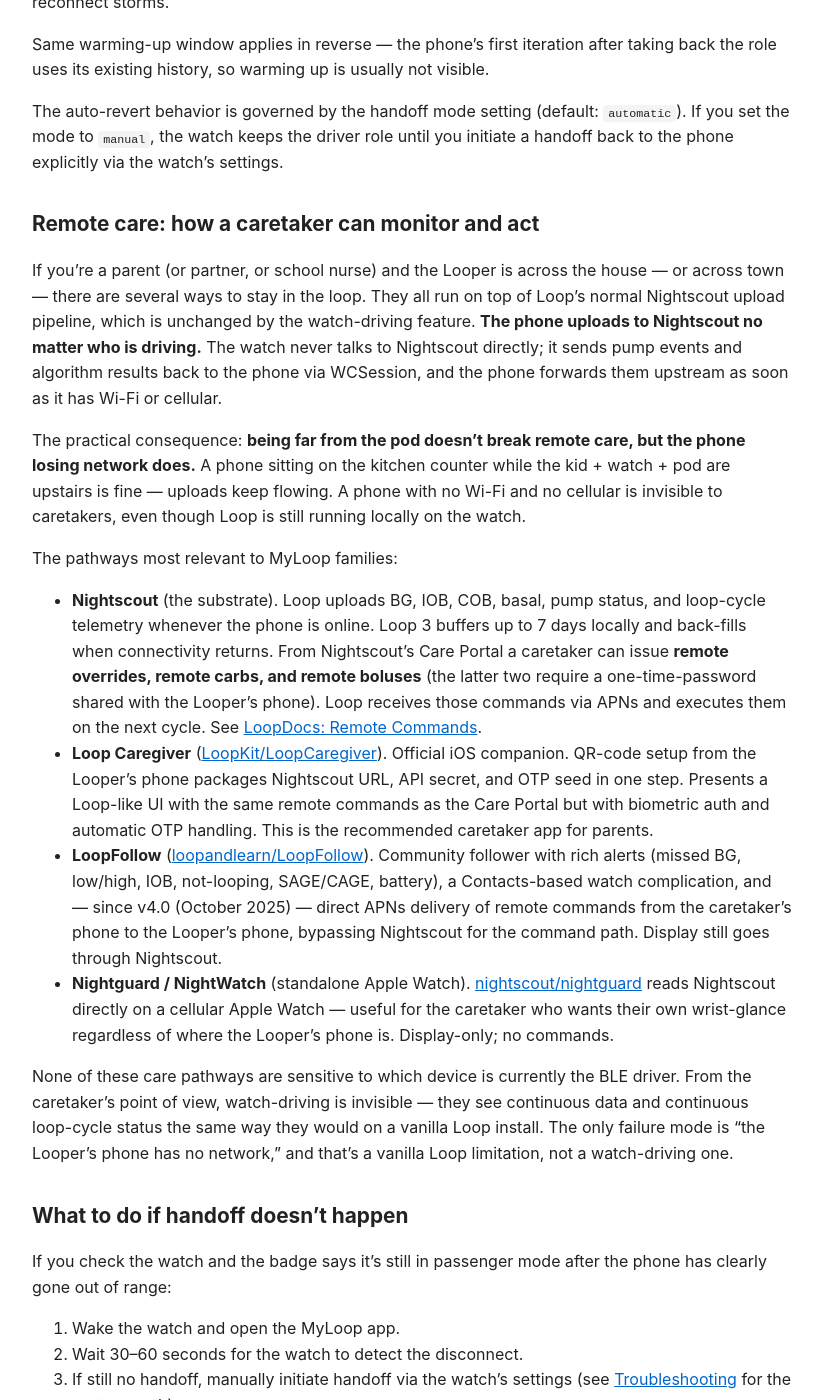
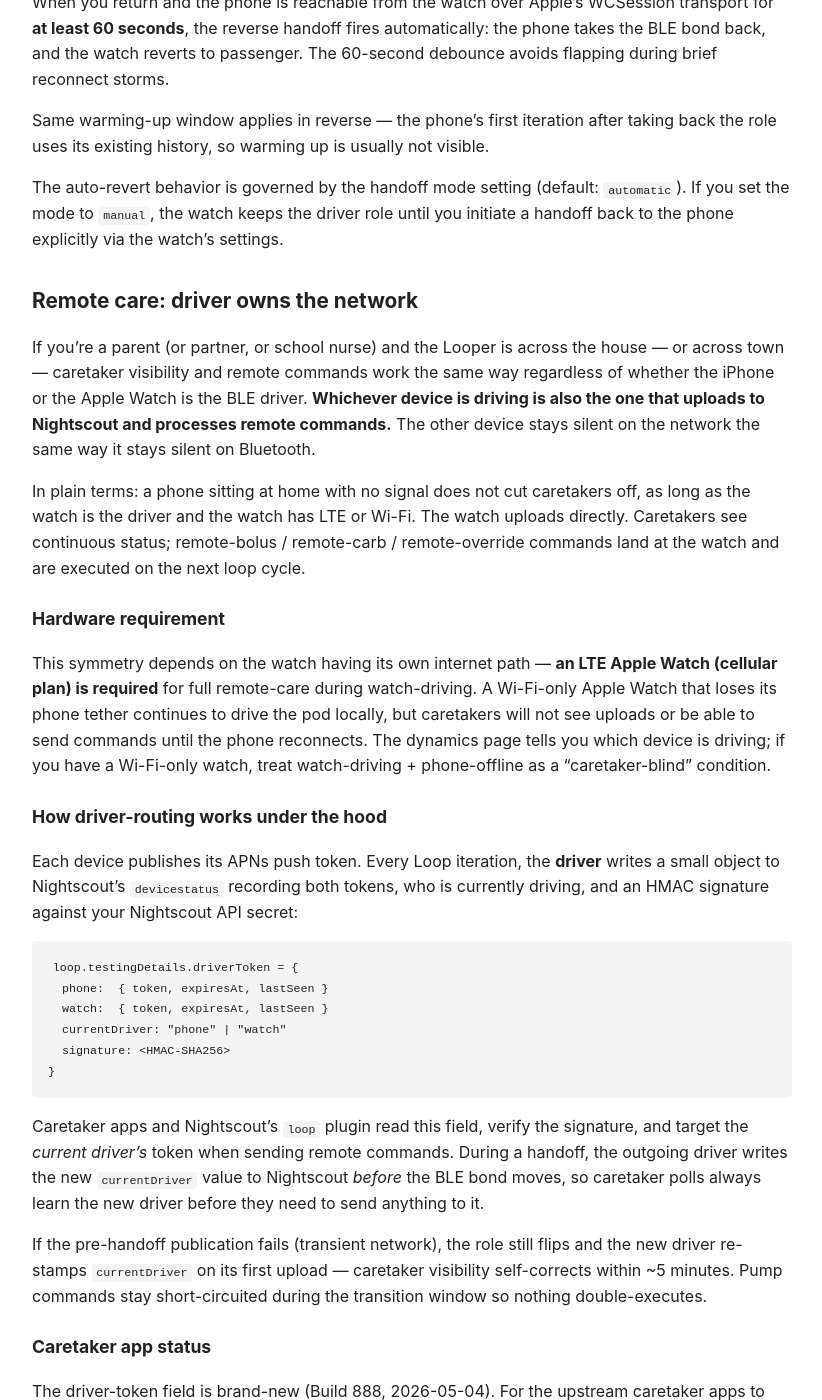
Before and after one commit to threecee/threecee.github.io, a Jekyll site: the page built from myloop-watch-dynamics.md, in a window 1280 px wide and 1400 px high, scrolled down 4387 px. Shown: the whole window, without its empty margins (228-1050 px from the left). Built offline with Jekyll 4.4.1, drawn with Linux system fonts in a browser that asks for light colours; some of the changed text lies outside the part shown.

Commit message:
docs(watch-dynamics): rewrite remote care for Build 888 (B.11)
Flip the architecture story to driver-owns-network. The phone is no
longer the sole network endpoint — whichever device drives the BLE
bond also uploads to Nightscout and processes APNs remote commands.
LTE Apple Watch is required for full symmetry; Wi-Fi-only watches
remain caretaker-blind during phone-offline + watch-driving.

Cover the new HMAC-signed driverToken rendezvous in
devicestatus.loop.testingDetails (B.11.2 + B.11.2.1), the
pending-driver handshake that publishes currentDriver before the
BLE flip (B.11.3), and the upstream caretaker-app PRs still
needed (F.1a Nightscout loop plugin, F.2 LoopFollow direct-APNs)
to fully exploit the publication. Update the not-yet-supported
list and the footer to Build 888.

threecee-claude

````diff
--- a/myloop-watch-dynamics.md
+++ b/myloop-watch-dynamics.md
@@ -181,6 +181,10 @@ While you're separated:
 - Dosing decisions continue, computed on the watch.
 - Alerts fire on your wrist.
 - The phone may show "watch is currently driving" if you check it.
+- If the watch has LTE or Wi-Fi, uploads to Nightscout continue
+  directly from the watch. Caretakers see live data even with the
+  phone fully offline. (Wi-Fi-only watches lose this until the phone
+  reconnects.)
 
 ### Cold-launch while phone is offline
 
@@ -214,58 +218,88 @@ The auto-revert behavior is governed by the handoff mode setting
 keeps the driver role until you initiate a handoff back to the phone
 explicitly via the watch's settings.
 
-## Remote care: how a caretaker can monitor and act
+## Remote care: driver owns the network
 
 If you're a parent (or partner, or school nurse) and the Looper is
-across the house — or across town — there are several ways to stay in
-the loop. They all run on top of Loop's normal Nightscout upload
-pipeline, which is unchanged by the watch-driving feature. **The phone
-uploads to Nightscout no matter who is driving.** The watch never
-talks to Nightscout directly; it sends pump events and algorithm
-results back to the phone via WCSession, and the phone forwards them
-upstream as soon as it has Wi-Fi or cellular.
+across the house — or across town — caretaker visibility and remote
+commands work the same way regardless of whether the iPhone or the
+Apple Watch is the BLE driver. **Whichever device is driving is also
+the one that uploads to Nightscout and processes remote commands.**
+The other device stays silent on the network the same way it stays
+silent on Bluetooth.
 
-The practical consequence: **being far from the pod doesn't break
-remote care, but the phone losing network does.** A phone sitting on
-the kitchen counter while the kid + watch + pod are upstairs is fine —
-uploads keep flowing. A phone with no Wi-Fi and no cellular is
-invisible to caretakers, even though Loop is still running locally on
-the watch.
+In plain terms: a phone sitting at home with no signal does not cut
+caretakers off, as long as the watch is the driver and the watch has
+LTE or Wi-Fi. The watch uploads directly. Caretakers see continuous
+status; remote-bolus / remote-carb / remote-override commands land at
+the watch and are executed on the next loop cycle.
 
-The pathways most relevant to MyLoop families:
+### Hardware requirement
 
-- **Nightscout** (the substrate). Loop uploads BG, IOB, COB, basal,
-  pump status, and loop-cycle telemetry whenever the phone is online.
-  Loop 3 buffers up to 7 days locally and back-fills when connectivity
-  returns. From Nightscout's Care Portal a caretaker can issue
-  **remote overrides, remote carbs, and remote boluses** (the latter
-  two require a one-time-password shared with the Looper's phone).
-  Loop receives those commands via APNs and executes them on the next
-  cycle. See [LoopDocs: Remote
-  Commands](https://loopkit.github.io/loopdocs/nightscout/remote-commands/).
-- **Loop Caregiver** ([LoopKit/LoopCaregiver](https://github.com/LoopKit/LoopCaregiver)).
-  Official iOS companion. QR-code setup from the Looper's phone packages
-  Nightscout URL, API secret, and OTP seed in one step. Presents a
-  Loop-like UI with the same remote commands as the Care Portal but
-  with biometric auth and automatic OTP handling. This is the
-  recommended caretaker app for parents.
-- **LoopFollow** ([loopandlearn/LoopFollow](https://github.com/loopandlearn/LoopFollow)).
-  Community follower with rich alerts (missed BG, low/high, IOB, not-looping,
-  SAGE/CAGE, battery), a Contacts-based watch complication, and — since
-  v4.0 (October 2025) — direct APNs delivery of remote commands from the
-  caretaker's phone to the Looper's phone, bypassing Nightscout for the
-  command path. Display still goes through Nightscout.
-- **Nightguard / NightWatch** (standalone Apple Watch). [nightscout/nightguard](https://github.com/nightscout/nightguard)
-  reads Nightscout directly on a cellular Apple Watch — useful for the
-  caretaker who wants their own wrist-glance regardless of where the
-  Looper's phone is. Display-only; no commands.
+This symmetry depends on the watch having its own internet path —
+**an LTE Apple Watch (cellular plan) is required** for full
+remote-care during watch-driving. A Wi-Fi-only Apple Watch that loses
+its phone tether continues to drive the pod locally, but caretakers
+will not see uploads or be able to send commands until the phone
+reconnects. The dynamics page tells you which device is driving; if
+you have a Wi-Fi-only watch, treat watch-driving + phone-offline as a
+"caretaker-blind" condition.
 
-None of these care pathways are sensitive to which device is currently
-the BLE driver. From the caretaker's point of view, watch-driving is
-invisible — they see continuous data and continuous loop-cycle status
-the same way they would on a vanilla Loop install. The only failure
-mode is "the Looper's phone has no network," and that's a vanilla Loop
-limitation, not a watch-driving one.
+### How driver-routing works under the hood
+
+Each device publishes its APNs push token. Every Loop iteration, the
+**driver** writes a small object to Nightscout's `devicestatus`
+recording both tokens, who is currently driving, and an HMAC
+signature against your Nightscout API secret:
+
+```
+loop.testingDetails.driverToken = {
+  phone:  { token, expiresAt, lastSeen }
+  watch:  { token, expiresAt, lastSeen }
+  currentDriver: "phone" | "watch"
+  signature: <HMAC-SHA256>
+}
+```
+
+Caretaker apps and Nightscout's `loop` plugin read this field, verify
+the signature, and target the *current driver's* token when sending
+remote commands. During a handoff, the outgoing driver writes the
+new `currentDriver` value to Nightscout *before* the BLE bond moves,
+so caretaker polls always learn the new driver before they need to
+send anything to it.
+
+If the pre-handoff publication fails (transient network), the role
+still flips and the new driver re-stamps `currentDriver` on its first
+upload — caretaker visibility self-corrects within ~5 minutes. Pump
+commands stay short-circuited during the transition window so nothing
+double-executes.
+
+### Caretaker app status
+
+The driver-token field is brand-new (Build 888, 2026-05-04). For the
+upstream caretaker apps to actually *use* the field, they need a small
+upgrade. Status as of Build 888:
+
+| Pathway | Today's behavior | After upstream PR lands |
+|---|---|---|
+| **Nightscout Care Portal** ([LoopDocs](https://loopkit.github.io/loopdocs/nightscout/remote-commands/)) | Targets the QR-captured phone token. Phone-driving works; watch-driving is invisible. | Server-side change to Nightscout's `loop` plugin to read `driverToken` and target `currentDriver`. **One PR; benefits all Care Portal users + Loop Caregiver indirectly.** Open as backlog item F.1a. |
+| **Loop Caregiver** ([LoopKit/LoopCaregiver](https://github.com/LoopKit/LoopCaregiver)) | Routes commands via Nightscout, so it inherits whatever Nightscout's `loop` plugin does. | Automatically benefits from F.1a — no app-side change needed. |
+| **LoopFollow** ([loopandlearn/LoopFollow](https://github.com/loopandlearn/LoopFollow)) v4.0+ | Direct-APNs path bypasses Nightscout; targets the QR-captured phone token. | Independent app-side PR (F.2) teaching the direct-APNs path to read `driverToken` and target `currentDriver`. |
+| **Nightguard / NightWatch** ([nightscout/nightguard](https://github.com/nightscout/nightguard)) | Display-only on a cellular Apple Watch. No commands. | Unchanged — display-only follower, no driver-routing concern. |
+
+Until F.1a and F.2 land upstream, MyLoop on Build 888 ships the
+**publishing** half of symmetric remote care: caretakers can *see*
+which device is driving, watch-driving uploads now reach Nightscout
+directly, and the handoff handshake correctly stamps `currentDriver`
+in the right order. The **command-routing** half waits on the
+upstream caretaker-app PRs.
+
+### Backward compatibility
+
+Caretaker apps that don't know about `driverToken` continue to use
+the QR-captured phone token. This means **phone-driving caretaker
+integration is unchanged from Build 883** — no regression. Only
+watch-driving + remote commands needs the upstream PRs.
 
 ## What to do if handoff doesn't happen
 
@@ -289,20 +323,38 @@ mode after the phone has clearly gone out of range:
 - Critical Alerts on the watch when in Focus modes — this entitlement
   is pending Apple approval; for now use Focus exemptions or rely on
   the watch's haptic alerts.
-- Direct upload from the watch to Nightscout. The watch always relays
-  through the phone, so a fully-offline phone disconnects caretakers
-  from live data even when the watch is driving locally.
+- Watch-driving caretaker remote commands targeting the watch's APNs
+  token. The publication side ships in Build 888 (`driverToken` field
+  in Nightscout `devicestatus`), but the upstream caretaker apps
+  (Nightscout `loop` plugin, LoopFollow direct-APNs) need PRs to read
+  the field. Until those land, watch-driving + remote commands works
+  only if the phone has network and can forward APNs to the watch via
+  WCSession.
+- Wi-Fi-only Apple Watch direct-uploads when the phone is unreachable.
+  An LTE Apple Watch is required for the watch to upload to Nightscout
+  while the phone is offline.
 
-_Last updated: 2026-05-04 — Build 883 (covers B.8.1 through B.10)._
+_Last updated: 2026-05-04 — Build 888 (covers B.8.1 through B.11)._
 
 _Watch behavior verified on hardware: pending consolidated HV-1
-session. The handoff lifecycle described above applies to Build 883
-(uploaded 2026-05-04). Build 883 includes: live `LoopSettings` observer
+session. The handoff lifecycle described above applies to Build 888
+(uploaded 2026-05-04). Build 888 adds the **B.11 symmetric remote
+care** umbrella on top of Build 883: watch APNs entitlements + token
+publication (B.11.0); role-parameterized `RemoteCareUploader` with
+driver-only-writes invariant (B.11.1); HMAC-signed `driverToken`
+rendezvous in Nightscout `devicestatus` with token rotation
+propagation (B.11.2 + B.11.2.1); pending-driver handshake that
+publishes `currentDriver: <incoming>` before the BLE bond moves so
+caretaker polls always see the new driver before sending commands
+(B.11.3, fire-and-forget with idempotency-on-first-iteration safety
+net)._
+
+_Build 883 baseline (carried forward): live `LoopSettings` observer
 + dedup; persisted last-good settings; snapshot-driven skip-warmup
 (real algorithm-state hydration via per-iteration buffers);
 file-pointer fallback for oversized snapshot payloads;
 `commandsAllowedCheck` gate on resume/suspend/cancel-bolus during
-handoff transitions; M3 always-recover after restart; iOS↔watch
+handoff transitions; always-recover after restart; iOS↔watch
 algorithm reconciliation test (3 fixtures, byte-identical assertion);
 consolidated handoff stack (single shared module, both phone and watch
 run the same code parameterized by role)._
@@ -310,3 +362,7 @@ run the same code parameterized by role)._
 _Earlier shipped behavior: B.7 driver indicator (Build 872), B.8 watch
 warmup elimination via algorithm-state snapshots (Build 872). Auto-revert
 from watch back to phone shipped in Build 860._
+
+_Pending upstream caretaker-app work: F.1a (Nightscout `loop` plugin
+PR — server-side `driverToken` routing, benefits Loop Caregiver
+indirectly) and F.2 (LoopFollow direct-APNs PR — independent of F.1a)._
````
